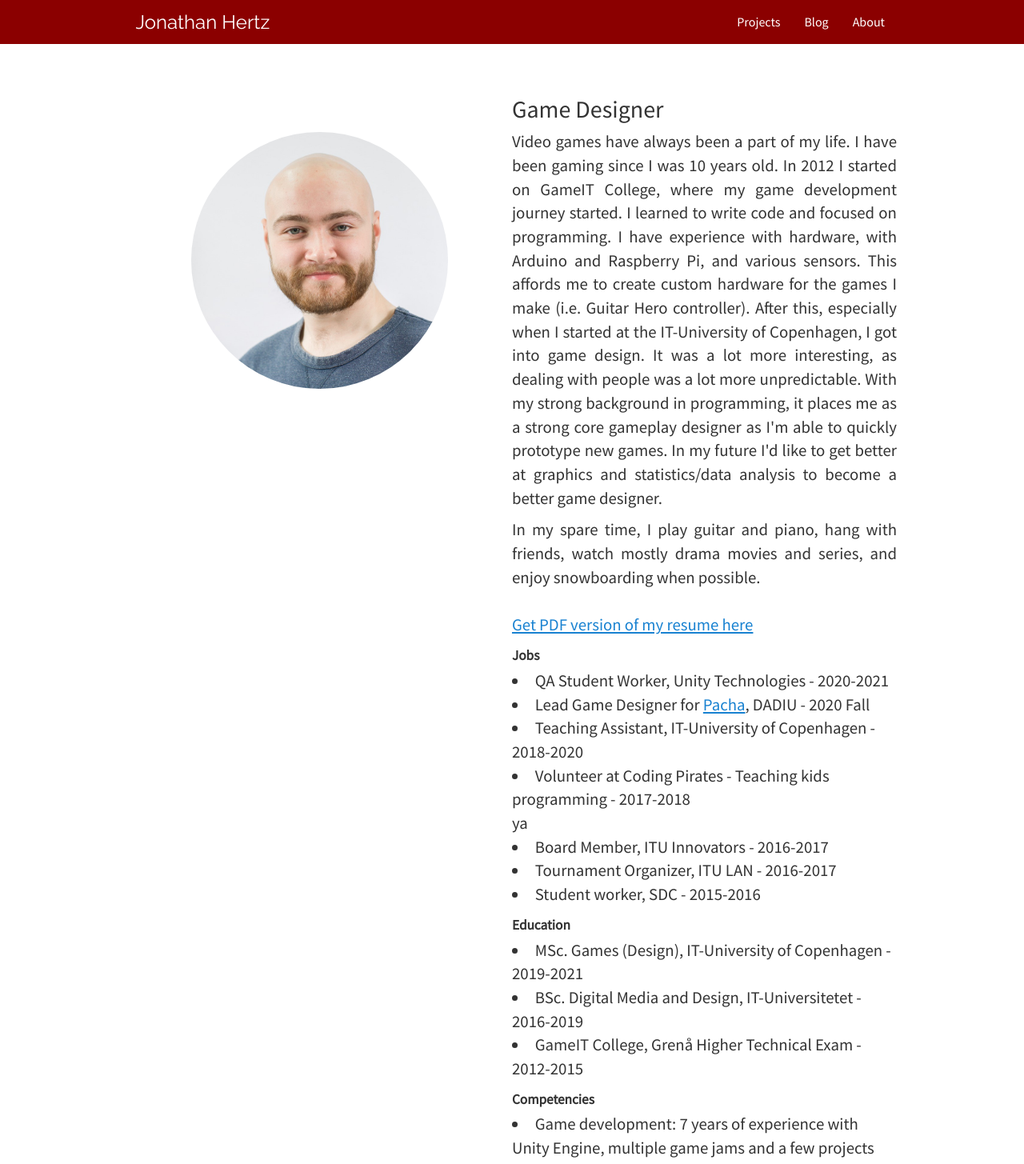
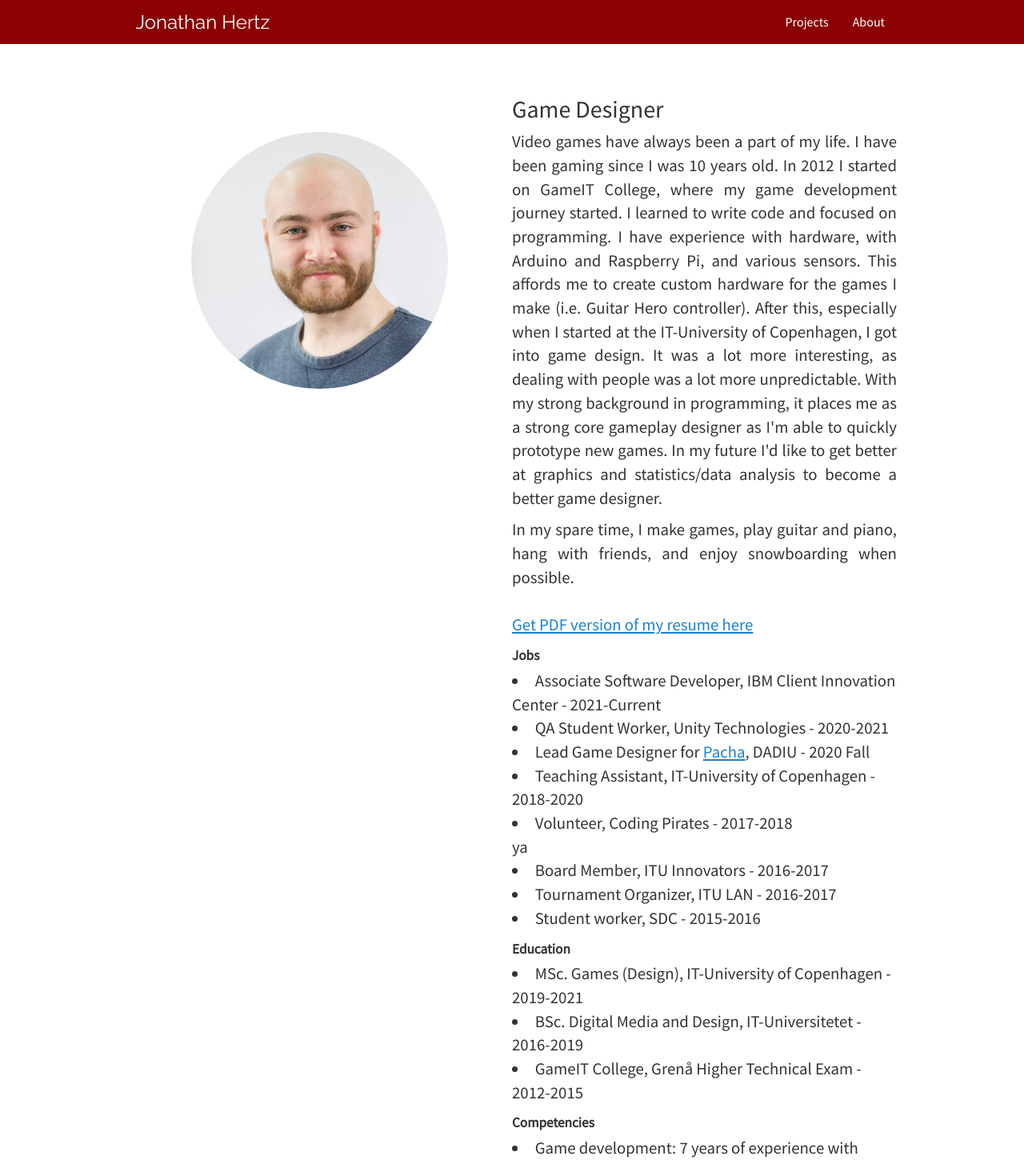
Before and after one commit to Bmandk/portfolio, a React (Create React App) app: page /about in a window 1280 px wide. Shown: the top 1455 px of the page at 80% size. Built offline with nearby package versions, Linux system fonts and the light colour scheme.

Commit message:
Updated resume

```diff
--- a/src/App.js
+++ b/src/App.js
@@ -21,9 +21,9 @@ class MyNavbar extends React.Component {
                         <Link to="/">
                             Projects
                         </Link>
-                        <Link to="/blog/">
+                        {/* <Link to="/blog/">
                             Blog
-                        </Link>
+                        </Link> */}
                         <Link to="/about/">
                             About
                         </Link>
--- a/src/about/About.js
+++ b/src/about/About.js
@@ -23,17 +23,18 @@ export default class About extends React.Component {
                         designer.
                     </p>
                     <p>
-                        In my spare time, I play guitar and piano, hang with friends, watch mostly drama movies and series, and
+                        In my spare time, I make games, play guitar and piano, hang with friends, and
                         enjoy snowboarding when possible.
                     </p>
                     <div id="cv">
                         <a href="/about/Resume Jonathan Hertz.pdf">Get PDF version of my resume here</a>
                         <h5>Jobs</h5>
                         <ul>
+                            <li>Associate Software Developer, IBM Client Innovation Center - 2021-Current</li>
                             <li>QA Student Worker, Unity Technologies - 2020-2021</li>
                             <li>Lead Game Designer for <a href="/#/pacha">Pacha</a>, DADIU - 2020 Fall</li>
                             <li>Teaching Assistant, IT-University of Copenhagen - 2018-2020</li>
-                            <li>Volunteer at Coding Pirates - Teaching kids programming - 2017-2018</li>ya
+                            <li>Volunteer, Coding Pirates - 2017-2018</li>ya
                             <li>Board Member, ITU Innovators - 2016-2017</li>
                             <li>Tournament Organizer, ITU LAN - 2016-2017</li>
                             <li>Student worker, SDC - 2015-2016</li>
```
Also changed, not shown: 1 other file (tests, documents, lock files or other folders).
